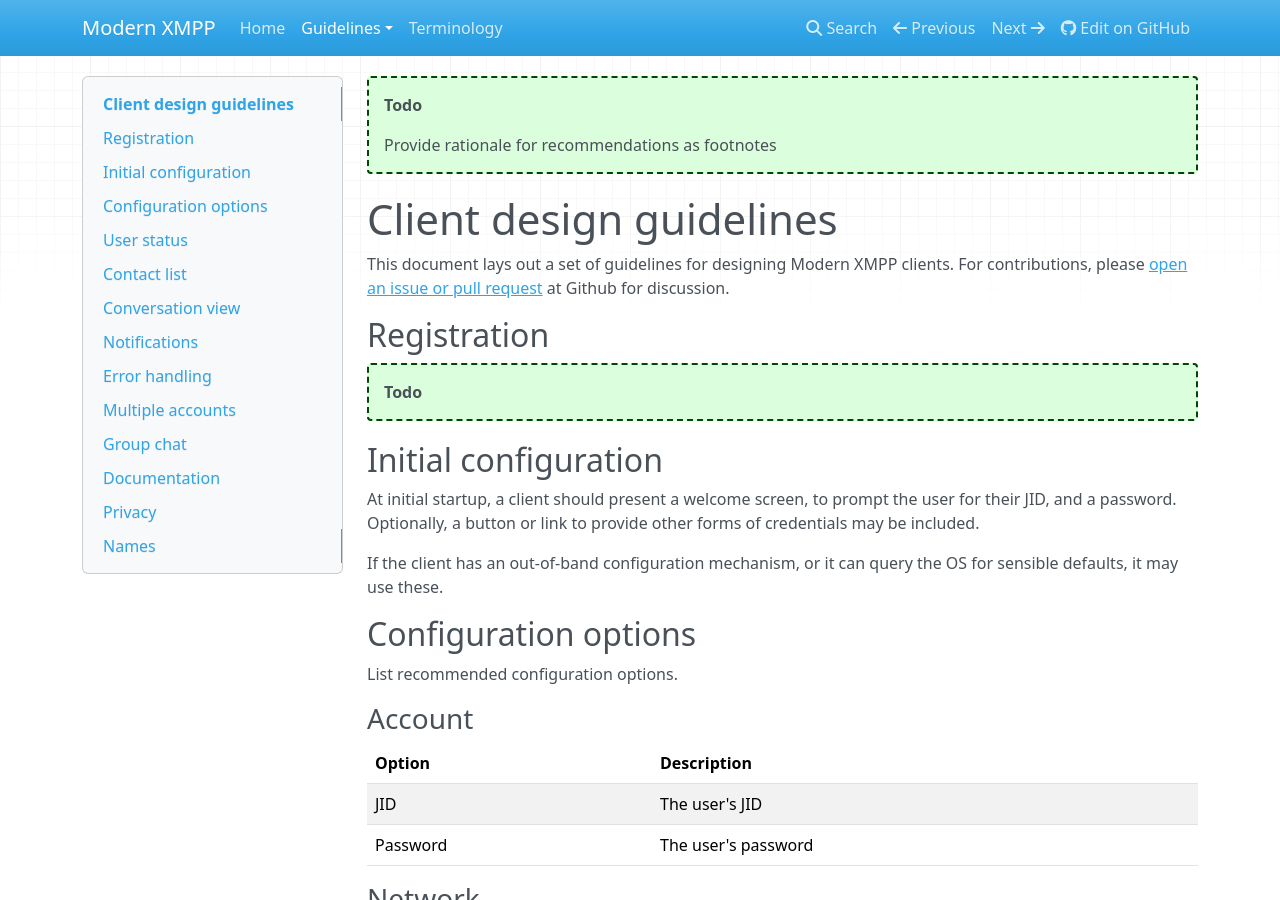
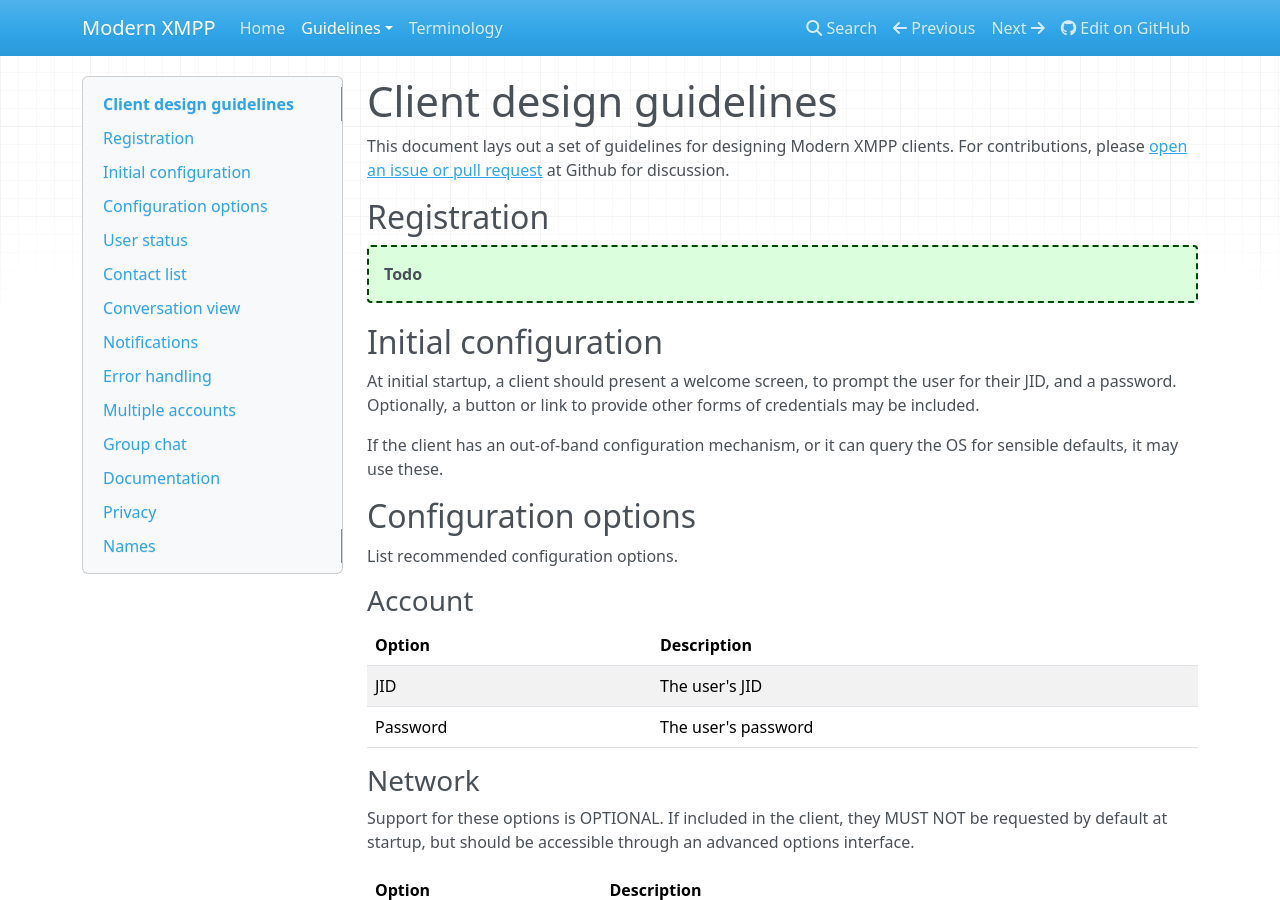
Before and after one commit to modernxmpp/modernxmpp, an MkDocs documentation site: the page built from docs/client-guidelines/design.md, in a window 1280 px wide and 900 px high. Built offline with MkDocs 1.6.1, drawn with Linux system fonts in a browser that asks for light colours; nearby versions of some CDN libraries.

Commit message:
Remove rationale todo, already doing this

```diff
--- a/docs/client-guidelines/design.md
+++ b/docs/client-guidelines/design.md
@@ -1,7 +1,4 @@
 Title: Design Guidelines
-
-!!! todo
-    Provide rationale for recommendations as footnotes
 
 # Client design guidelines
 
```
